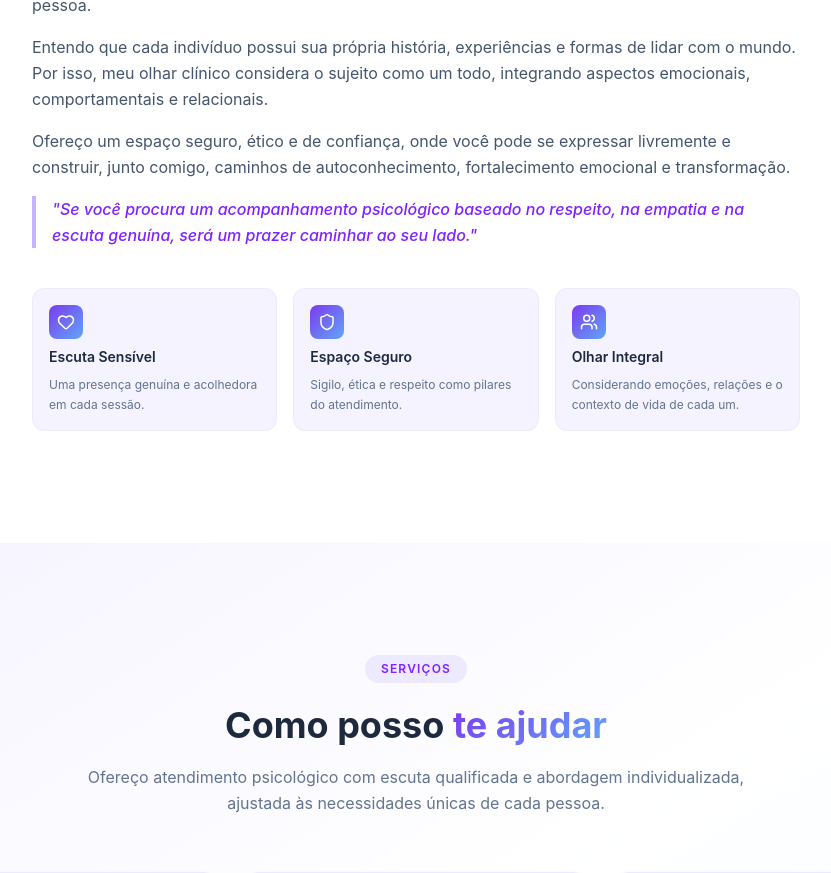
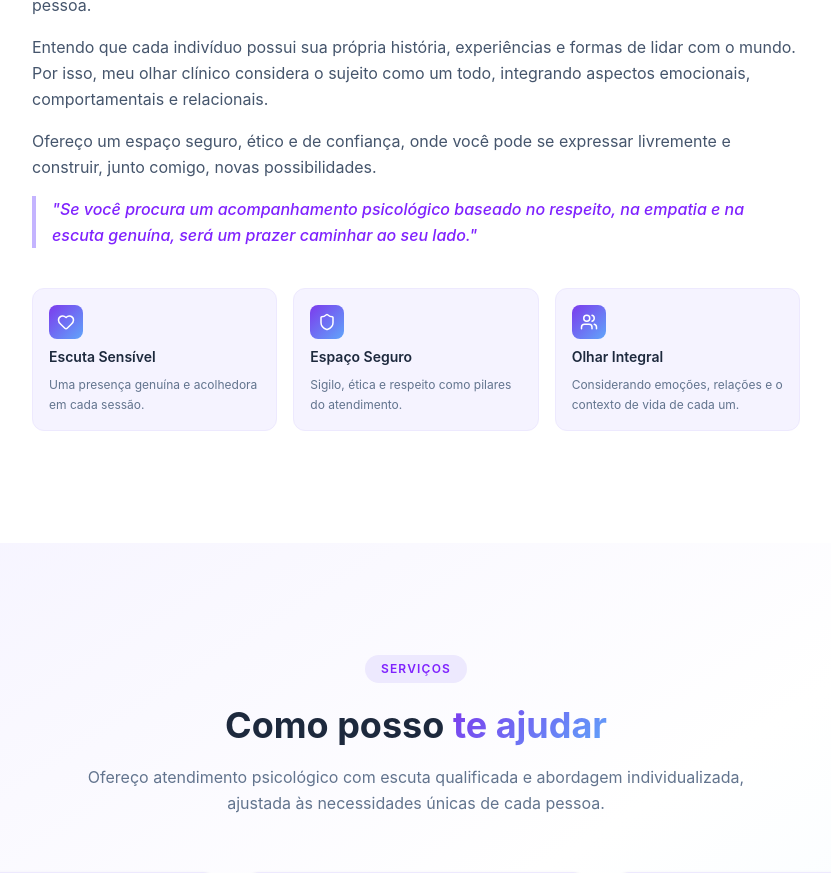
Before and after one commit to chrmartins/suellen-site, a React (Vite) app: page / in a window 1280 px wide. Shown: the part 1160-2033 px from the top of the page, without its empty margins (224-1055 px from the left). Built offline with nearby package versions, Linux system fonts and the light colour scheme.

Commit message:
fix: texto sobre

```diff
--- a/src/components/About.tsx
+++ b/src/components/About.tsx
@@ -53,8 +53,7 @@ export default function About() {
               </p>
               <p>
                 Ofereço um espaço seguro, ético e de confiança, onde você pode
-                se expressar livremente e construir, junto comigo, caminhos de
-                autoconhecimento, fortalecimento emocional e transformação.
+                se expressar livremente e construir, junto comigo, novas possibilidades.
               </p>
               <p className="italic text-violet-600 font-medium border-l-4 border-violet-300 pl-4">
                 "Se você procura um acompanhamento psicológico baseado no
```
